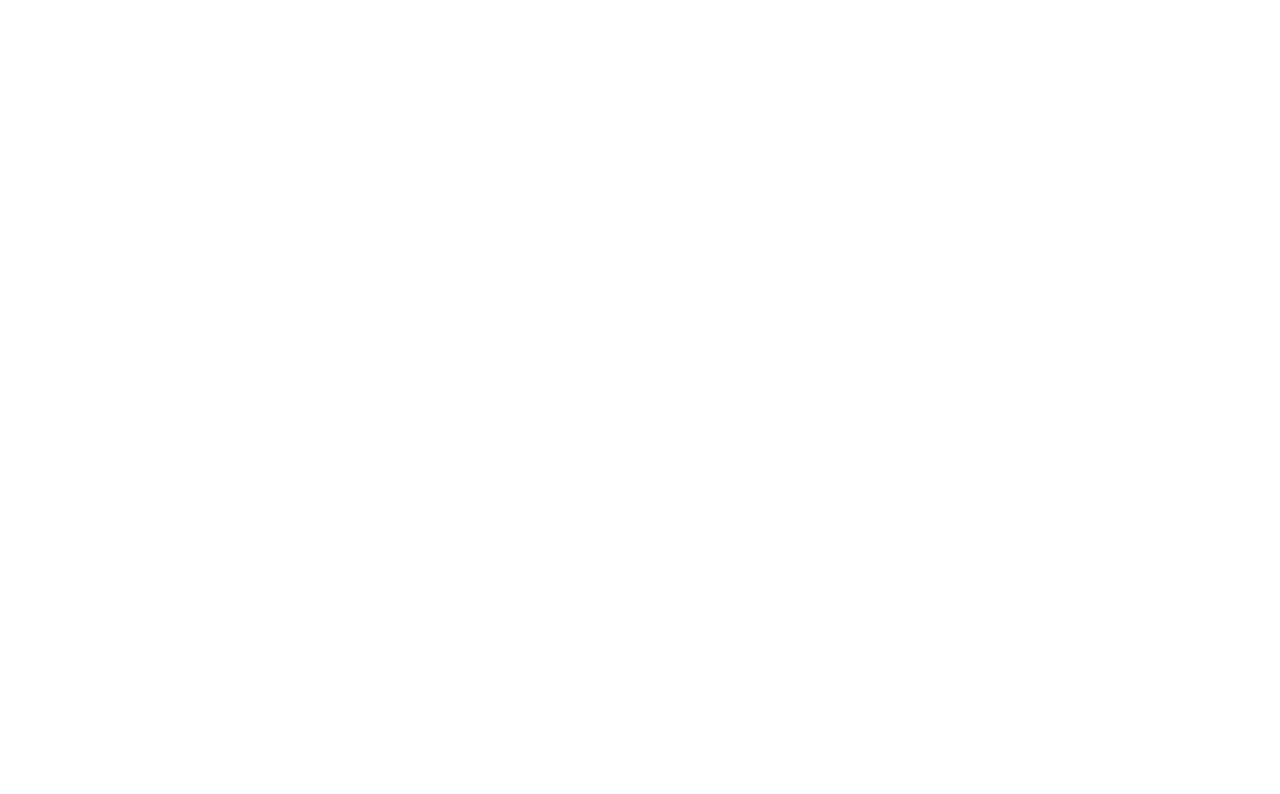
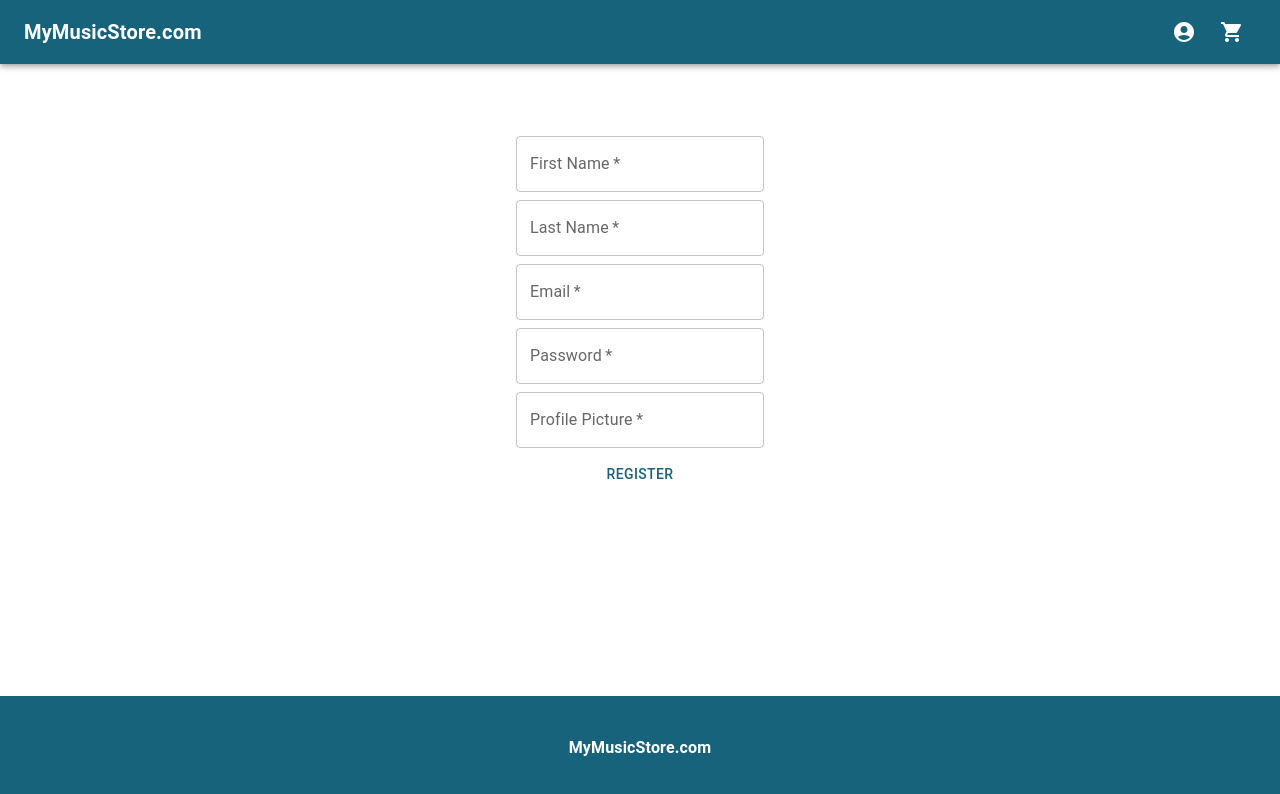
Before and after one commit to slopez323/my-music-store-fall2022, a React (Create React App) app: page /register in a window 1280 px wide. Before the commit this address had no page. Shown: the top 794 px of the page. Built offline with nearby package versions, Linux system fonts and the light colour scheme; no server answers.

Commit message:
backend auth

```diff
--- a/package.json
+++ b/package.json
@@ -11,6 +11,7 @@
     "@testing-library/jest-dom": "^5.16.5",
     "@testing-library/react": "^13.4.0",
     "@testing-library/user-event": "^13.5.0",
+    "axios": "^1.1.2",
     "react": "^18.2.0",
     "react-dom": "^18.2.0",
     "react-redux": "^8.0.4",
--- a/src/App.js
+++ b/src/App.js
@@ -1,24 +1,42 @@
-import { Provider } from "react-redux";
+import { useEffect } from "react";
+import { useDispatch } from "react-redux";
 import { BrowserRouter, Route, Routes } from "react-router-dom";
 import "./App.css";
 import CartPage from "./components/pages/CartPage";
 import HomePage from "./components/pages/HomePage";
 import LoginPage from "./components/pages/LoginPage";
+import RegisterPage from "./components/pages/RegisterPage";
 import CustomThemeProvider from "./CustomThemeProvider";
-import store from "./redux-state/store";
+// import store from "./redux-state/store";
+import { signIn } from "./redux-state/userSlice";
+import Axios from "./utils/Axios";
 
 function App() {
+  const dispatch = useDispatch();
+
+  const checkLogin = async () => {
+    try {
+      const response = await Axios.get("/check-login");
+      if (response.data.user) dispatch(signIn(response.data.user));
+    } catch (e) {
+      console.error(e);
+    }
+  };
+
+  useEffect(() => {
+    checkLogin();
+  }, []);
+
   return (
     <CustomThemeProvider>
-      <Provider store={store}>
       <BrowserRouter>
         <Routes>
           <Route path="/" element={<HomePage />} />
           <Route path="/sign-in" element={<LoginPage />} />
+          <Route path="/register" element={<RegisterPage />} />
           <Route path="/cart" element={<CartPage />} />
         </Routes>
       </BrowserRouter>
-      </Provider>
     </CustomThemeProvider>
   );
 }
--- a/src/components/pages/LoginPage.js
+++ b/src/components/pages/LoginPage.js
@@ -1,14 +1,42 @@
-import { Button, TextField, Box } from "@mui/material";
+import { Button, TextField, Box, Typography } from "@mui/material";
+import { useState } from "react";
 import { useDispatch, useSelector } from "react-redux";
 import { useNavigate } from "react-router-dom";
-import { sampleUserData } from "../../mockData";
+// import { sampleUserData } from "../../mockData";
 import { signIn, signOut } from "../../redux-state/userSlice";
+import Axios from "../../utils/Axios";
 import Layout from "../layout/Layout";
 
 function LoginPage() {
   const user = useSelector((state) => state.user);
   const dispatch = useDispatch();
   const navigate = useNavigate();
+  const [loginDetails, setLoginDetails] = useState({
+    email: "",
+    password: "",
+  });
+
+  const handleSignIn = async () => {
+    try {
+      const response = await Axios.post("/sign-in", {
+        ...loginDetails,
+      });
+      const { user: loggedInUser } = response.data;
+      dispatch(signIn(loggedInUser));
+      navigate("/");
+    } catch (e) {
+      console.error(e);
+    }
+  };
+
+  const handleSignOut = async () => {
+    try {
+      await Axios.get("/sign-out");
+      dispatch(signOut());
+    } catch (e) {
+      console.error(e);
+    }
+  };
 
   return (
     <Layout>
@@ -21,23 +49,36 @@ function LoginPage() {
         gap={1}
       >
         {user ? (
-          <Button onClick={() => dispatch(signOut())}>Log out</Button>
+          <Button onClick={handleSignOut}>Log out</Button>
         ) : (
           <>
-            <TextField id="outlined-basic" label="Email" variant="outlined" />
             <TextField
-              id="outlined-basic"
+              label="Email"
+              variant="outlined"
+              required
+              value={loginDetails.email}
+              onChange={(e) =>
+                setLoginDetails({ ...loginDetails, email: e.target.value })
+              }
+            />
+            <TextField
               label="Password"
               variant="outlined"
+              required
+              value={loginDetails.password}
+              onChange={(e) =>
+                setLoginDetails({ ...loginDetails, password: e.target.value })
+              }
             />
-            <Button
-              onClick={() => {
-                dispatch(signIn(sampleUserData));
-                navigate("/");
-              }}
-            >
-              Sign In
-            </Button>
+            <Button onClick={handleSignIn}>Sign In</Button>
+            <Box>
+              <Typography
+                sx={{ cursor: "pointer", textDecoration: "underline" }}
+                onClick={() => navigate("/register")}
+              >
+                Register new user
+              </Typography>
+            </Box>
           </>
         )}
       </Box>
--- /dev/null
+++ b/src/components/pages/RegisterPage.js
@@ -0,0 +1,110 @@
+import { Box, Button, TextField } from "@mui/material";
+import { useState } from "react";
+import { useDispatch } from "react-redux";
+import { useNavigate } from "react-router-dom";
+import { signIn } from "../../redux-state/userSlice";
+import Layout from "../layout/Layout";
+import Axios from "../../utils/Axios";
+
+function RegisterPage() {
+  const [userRegistration, setUserRegistration] = useState({
+    firstName: "",
+    lastName: "",
+    email: "",
+    password: "",
+    profilePicture: "",
+  });
+  const dispatch = useDispatch();
+  const navigate = useNavigate();
+
+  const handleSubmit = async () => {
+    try {
+      const response = await Axios.post("/register-user", {
+        ...userRegistration,
+      });
+      const { user } = response.data;
+      dispatch(signIn(user));
+      navigate("/");
+    } catch (e) {
+      console.error(e);
+    }
+  };
+
+  return (
+    <Layout>
+      <Box
+        p={3}
+        display="flex"
+        flexDirection="column"
+        justifyContent="center"
+        alignItems="center"
+        gap={1}
+      >
+        <TextField
+          label="First Name"
+          variant="outlined"
+          required
+          value={userRegistration.firstName}
+          onChange={(e) =>
+            setUserRegistration({
+              ...userRegistration,
+              firstName: e.target.value,
+            })
+          }
+        />
+        <TextField
+          label="Last Name"
+          variant="outlined"
+          required
+          value={userRegistration.lastName}
+          onChange={(e) =>
+            setUserRegistration({
+              ...userRegistration,
+              lastName: e.target.value,
+            })
+          }
+        />
+        <TextField
+          label="Email"
+          variant="outlined"
+          required
+          value={userRegistration.email}
+          onChange={(e) =>
+            setUserRegistration({
+              ...userRegistration,
+              email: e.target.value,
+            })
+          }
+        />
+        <TextField
+          label="Password"
+          type="password"
+          variant="outlined"
+          required
+          value={userRegistration.password}
+          onChange={(e) =>
+            setUserRegistration({
+              ...userRegistration,
+              password: e.target.value,
+            })
+          }
+        />
+        <TextField
+          label="Profile Picture"
+          variant="outlined"
+          required
+          value={userRegistration.profilePicture}
+          onChange={(e) =>
+            setUserRegistration({
+              ...userRegistration,
+              profilePicture: e.target.value,
+            })
+          }
+        />
+        <Button onClick={handleSubmit}>Register</Button>
+      </Box>
+    </Layout>
+  );
+}
+
+export default RegisterPage;
--- a/src/index.js
+++ b/src/index.js
@@ -1,11 +1,15 @@
 import React from "react";
 import ReactDOM from "react-dom/client";
 import "./index.css";
+import { Provider } from "react-redux";
+import store from "./redux-state/store";
 import App from "./App";
 
 const root = ReactDOM.createRoot(document.getElementById("root"));
 root.render(
   <React.StrictMode>
-    <App />
+    <Provider store={store}>
+      <App />
+    </Provider>
   </React.StrictMode>
 );
--- /dev/null
+++ b/src/utils/Axios.js
@@ -0,0 +1,8 @@
+import axios from "axios";
+
+const Axios = axios.create({
+  baseURL: "http://localhost:4000",
+  withCredentials: true,
+});
+
+export default Axios;
```
Also changed, not shown: .eslintrc.js, 1 other file (tests, documents, lock files or other folders). Lines whose indentation alone changed are shown as unchanged.
